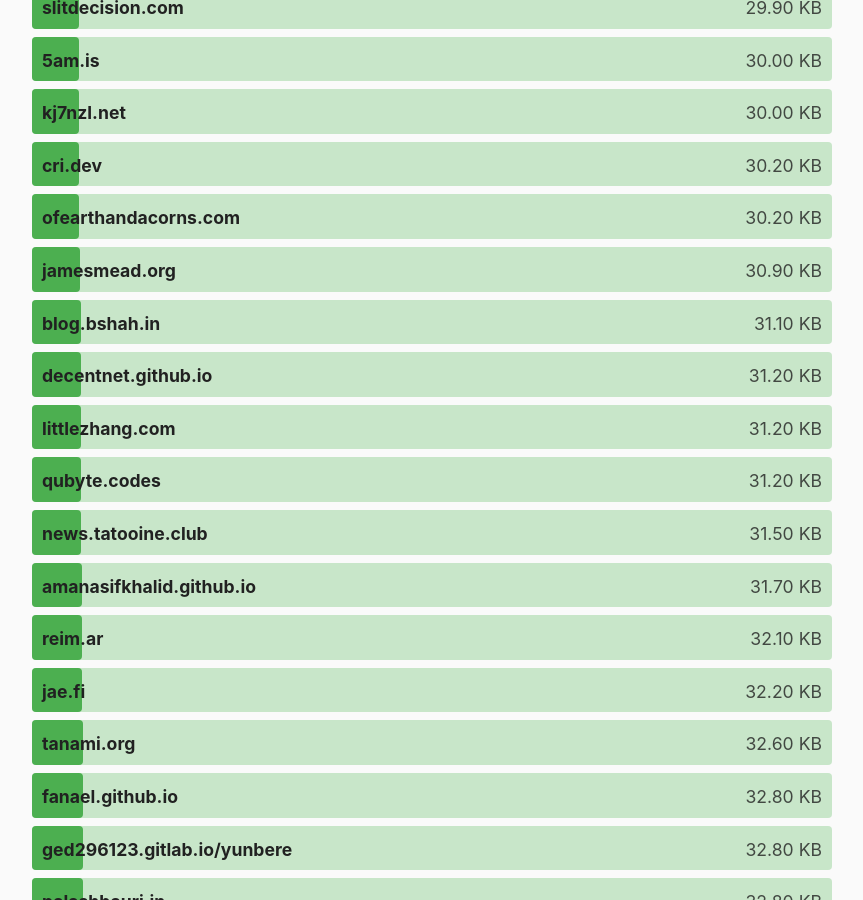
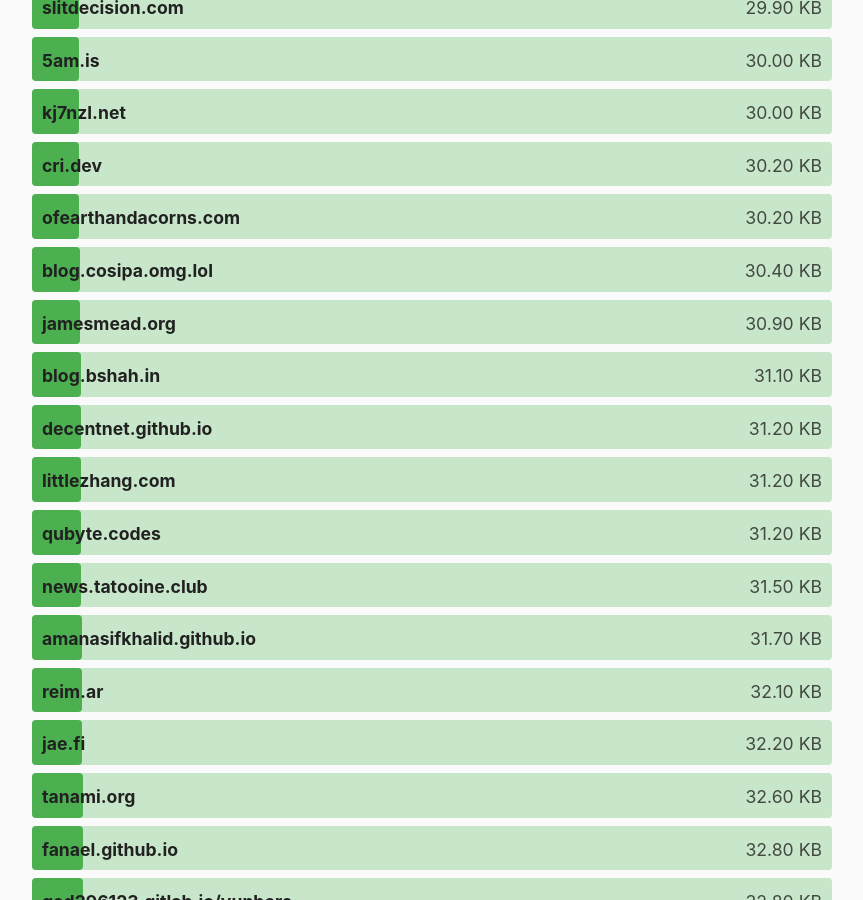
Before and after one commit to kevquirk/512kb.club, a Jekyll site: the page built from index.md, in a window 1280 px wide and 900 px high, scrolled down 11053 px. Shown: the whole window, without its empty margins (208-1071 px from the left). Built offline with Jekyll 4.4.1, drawn with Linux system fonts in a browser that asks for light colours; some of the changed text lies outside the part shown.

Commit message:
Update size of blog.cosipa.omg.lol

```diff
--- a/_data/sites.yml
+++ b/_data/sites.yml
@@ -405,8 +405,8 @@
 
 - domain: blog.cosipa.omg.lol
   url: https://blog.cosipa.omg.lol
-  size: 54.8
-  last_checked: 2023-02-11
+  size: 30.4
+  last_checked: 2023-08-02
 
 - domain: blog.craftyguy.net
   url: https://blog.craftyguy.net/
```
